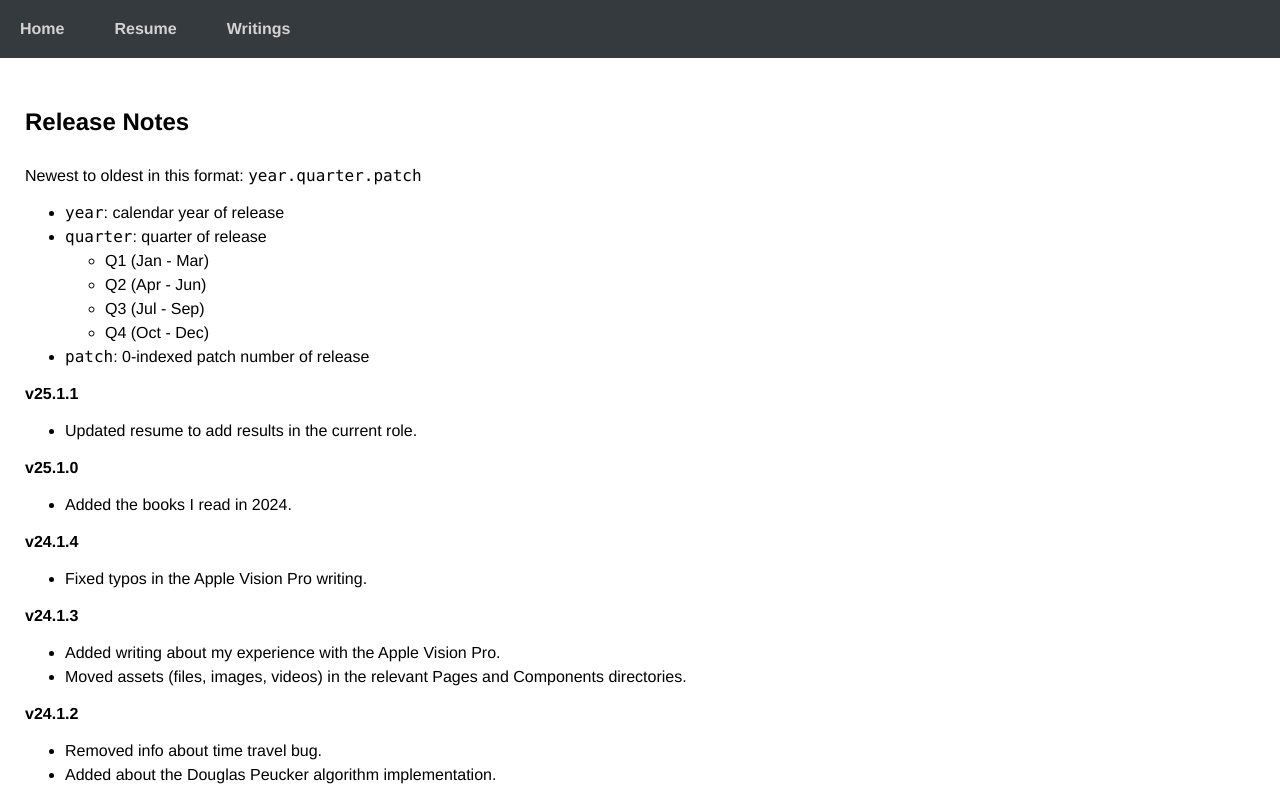
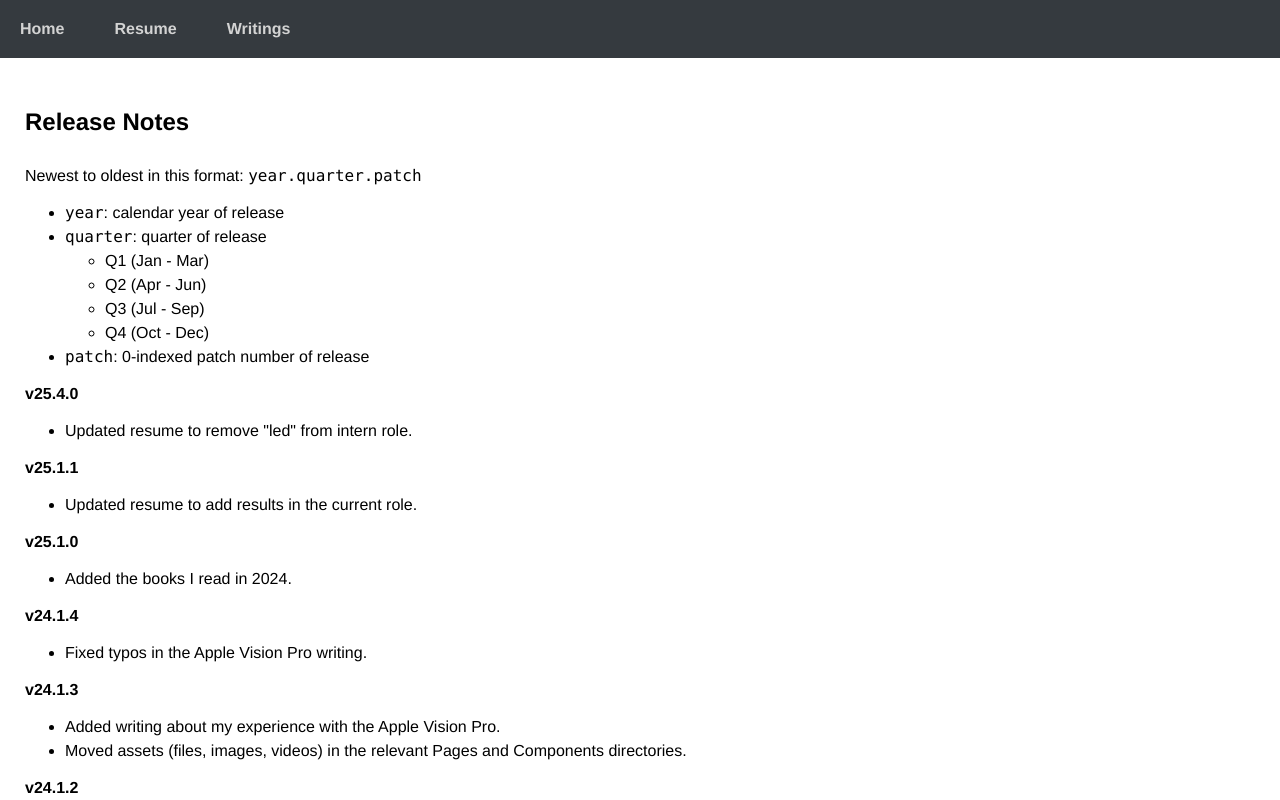
Before and after one commit to tahaafzal5/personal-website-2.0, a React (Create React App) app: page /#/release-notes in a window 1280 px wide. Shown: the top 800 px of the page. Built offline with nearby package versions, Linux system fonts and the light colour scheme.

Commit message:
Update resume

```diff
--- a/src/Components/WorkExperience/WorkExperiences.js
+++ b/src/Components/WorkExperience/WorkExperiences.js
@@ -67,7 +67,7 @@ function WorkExperiences() {
                 company="Spidreye"
                 date="Feb 2020 - Jun 2020"
                 description={[
-                    "Led an Agile team of 4 to design, develop, deploy, and test a property-review website that gained 75+ users in the first month after launch.",
+                    "Developed, deployed, and tested a property-review website that gained 75+ users in the first month after launch in a team of 4.",
                     "Implemented Google Maps API to support location autocompletion when a user is searching for properties for faster results.",
                     "Utilized Firebase Authentication for user profiles and sending automated welcome emails through Mailchimp."
                 ]}
--- a/src/Pages/ReleaseNotes/ReleaseNotes.js
+++ b/src/Pages/ReleaseNotes/ReleaseNotes.js
@@ -26,6 +26,13 @@ function ReleaseNotes() {
                 </li>
                 <li><code>patch</code>: 0-indexed patch number of release</li>
             </ul>
+
+            <div>
+                <p className="version">v25.4.0</p>
+                <ul>
+                    <li>Updated resume to remove "led" from intern role.</li>
+                </ul>
+            </div>
 
             <div>
                 <p className="version">v25.1.1</p>
```
Also changed, not shown: 1 other file (tests, documents, lock files or other folders).
